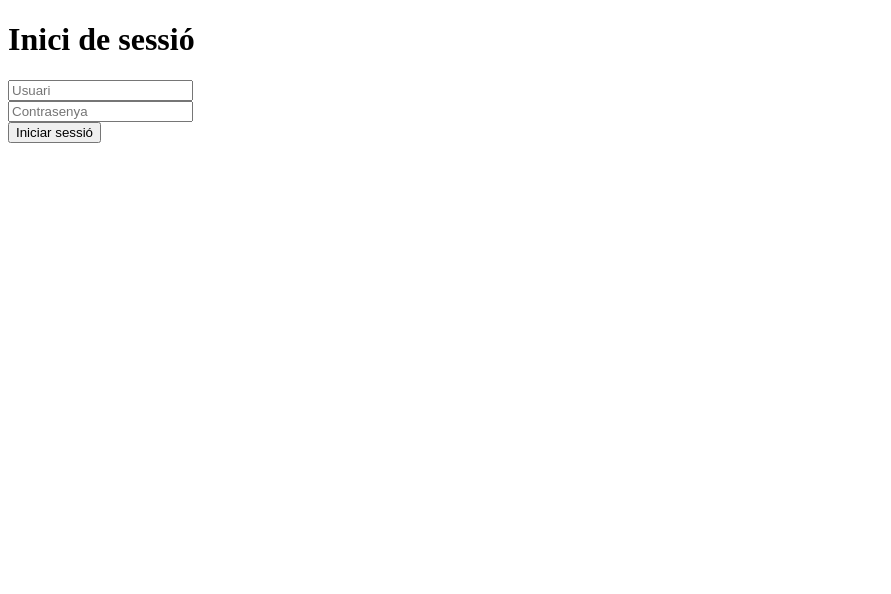
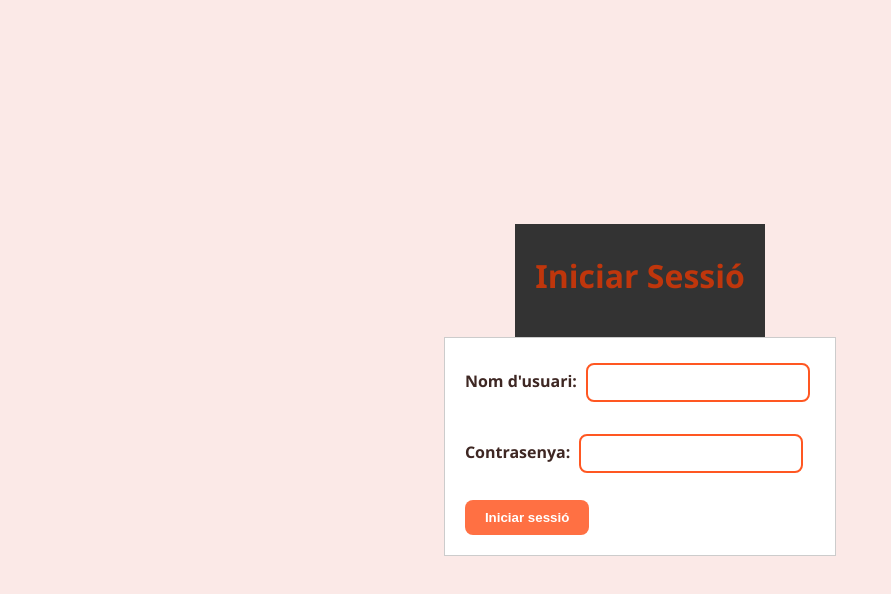
Before and after one commit to WillyOP12/pokemon-foc, a plain HTML site: page index.html in a window 1280 px wide. Shown: the whole page, without its empty margins (0-891 px from the left). Drawn offline with Linux system fonts and the light colour scheme.

Commit message:
Update index.html

```diff
--- a/index.html
+++ b/index.html
@@ -1,16 +1,28 @@
 <!DOCTYPE html>
 <html lang="ca">
 <head>
-  <meta charset="UTF-8">
-  <meta name="viewport" content="width=device-width, initial-scale=1.0">
-  <title>Inici de sessió - Pokémon Foc</title>
+    <meta charset="UTF-8">
+    <meta name="viewport" content="width=device-width, initial-scale=1.0">
+    <title>Login</title>
+    <link rel="stylesheet" href="style.css">
 </head>
 <body>
-  <h1>Inici de sessió</h1>
-  <input type="text" id="username" placeholder="Usuari"><br>
-  <input type="password" id="password" placeholder="Contrasenya"><br>
-  <button id="loginBtn">Iniciar sessió</button>
+    <header>
+        <h1>Iniciar Sessió</h1>
+    </header>
 
-  <script src="script.js"></script>
+    <section>
+        <form id="loginForm">
+            <label for="username">Nom d'usuari:</label>
+            <input type="text" id="username" required><br><br>
+
+            <label for="password">Contrasenya:</label>
+            <input type="password" id="password" required><br><br>
+
+            <button type="submit">Iniciar sessió</button>
+        </form>
+    </section>
+
+    <script src="login.js"></script>
 </body>
 </html>
```
